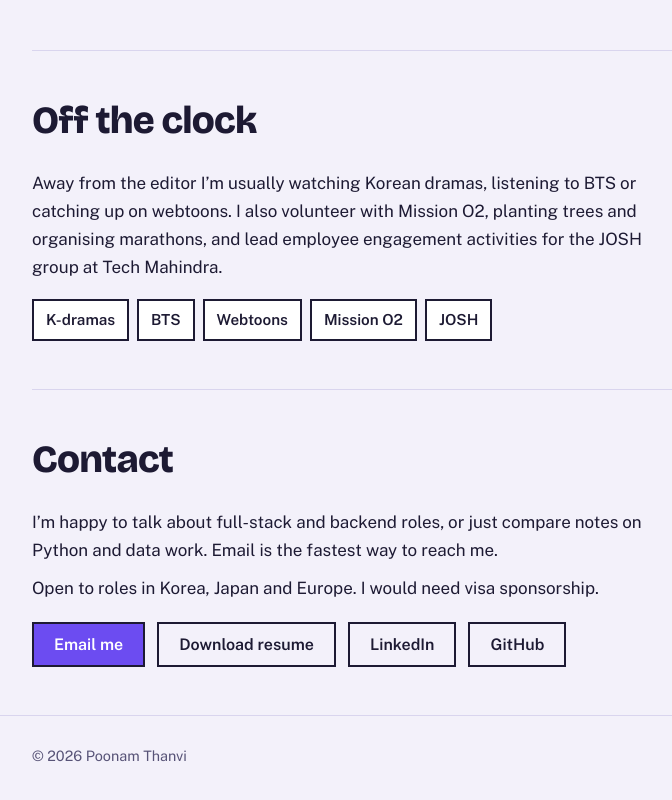
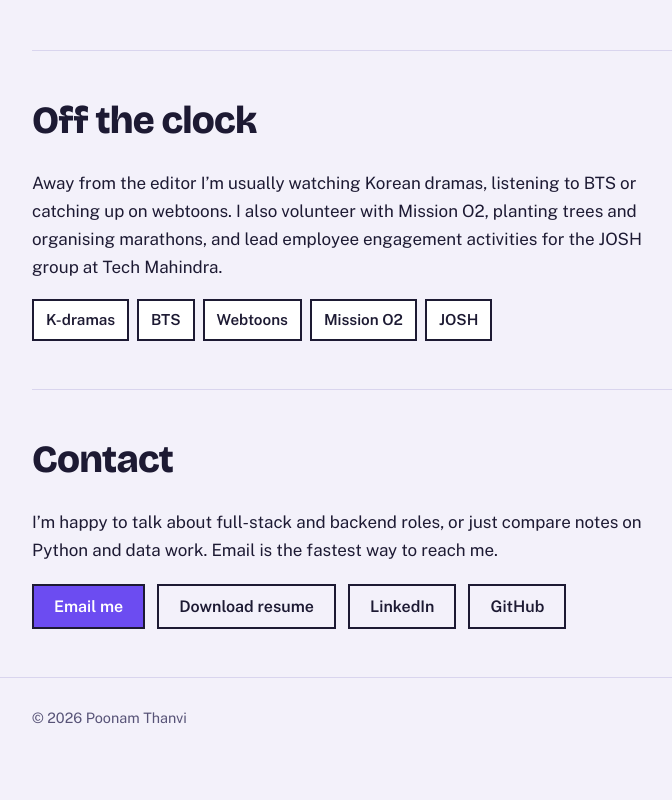
Before and after one commit to poonam0405/portfolio, a plain HTML site: page index.html in a window 1280 px wide. Shown: the part 4389-5189 px from the top of the page, without its empty margins (222-894 px from the left). After the commit the page ends 5167 px from the top, so only its background shows below. Drawn offline with nearby package versions, Linux system fonts and the light colour scheme.

Commit message:
Update contact section in index.html
Removed mention of openness to roles in Korea, Japan, and Europe.

```diff
--- a/index.html
+++ b/index.html
@@ -259,7 +259,6 @@ body{max-width:100%}
     <section id="contact">
       <h2>Contact</h2>
       <p style="max-width:38em;margin:0">I’m happy to talk about full-stack and backend roles, or just compare notes on Python and data work. Email is the fastest way to reach me.</p>
-      <p style="max-width:38em;margin:10px 0 0">Open to roles in Korea, Japan and Europe. I would need visa sponsorship.</p>
       <div class="contact-links">
         <a class="btn" href="mailto:poonamdevelop@gmail.com">Email me</a>
         <a class="btn alt" href="https://poonam0405.github.io/resume/resume.pdf" target="_blank" rel="noopener">Download resume</a>
```
